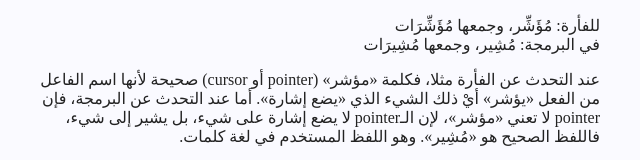
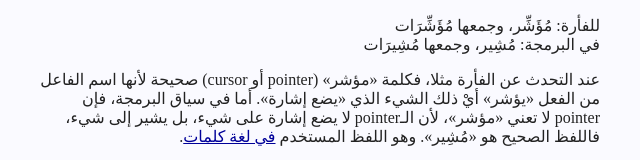
Before and after one commit to noureddin/ysmu, a plain HTML site: page experimental/index.html in a window 1280 px wide. Shown: the part 242-402 px from the top of the page, without its empty margins (320-960 px from the left). Drawn offline with Linux system fonts and the light colour scheme.

Commit message:
improve x/pointer; fix Makefile

```diff
--- a/experimental/index.html
+++ b/experimental/index.html
@@ -19,7 +19,7 @@
 <h2 id="pointer"><a href="#pointer">pointer</a></h2>
 <p>للفأرة: مُؤَشِّر، وجمعها مُؤَشِّرَات<br>
 في البرمجة: مُشِير، وجمعها مُشِيرَات</p>
-<p>عند التحدث عن الفأرة مثلا، فكلمة «مؤشر» (pointer أو cursor) صحيحة لأنها اسم الفاعل من الفعل «يؤشر» أيْ ذلك الشيء الذي «يضع إشارة». أما عند التحدث عن البرمجة، فإن pointer لا تعني «مؤشر»، لإن الـpointer لا يضع إشارة على شيء، بل يشير إلى شيء، فاللفظ الصحيح هو «مُشِير». وهو اللفظ المستخدم في لغة كلمات.</p>
+<p>عند التحدث عن الفأرة مثلا، فكلمة «مؤشر» (pointer أو cursor) صحيحة لأنها اسم الفاعل من الفعل «يؤشر» أيْ ذلك الشيء الذي «يضع إشارة». أما في سياق البرمجة، فإن pointer لا تعني «مؤشر»، لأن الـpointer لا يضع إشارة على شيء، بل يشير إلى شيء، فاللفظ الصحيح هو «مُشِير». وهو اللفظ المستخدم <a class="out" href="https://web.archive.org/web/20111028171719/http://iamsamy.blogspot.com/2011/08/blog-post_11.html">في لغة كلمات</a>.</p>
 <p class="seealso">انظر أيضا:</p><ul>
 <li><a dir="ltr" href="#reference">reference</a></li>
 <li><a dir="ltr" href="#cursor">cursor</a></li>
```
Also changed, not shown: 2 other files.
